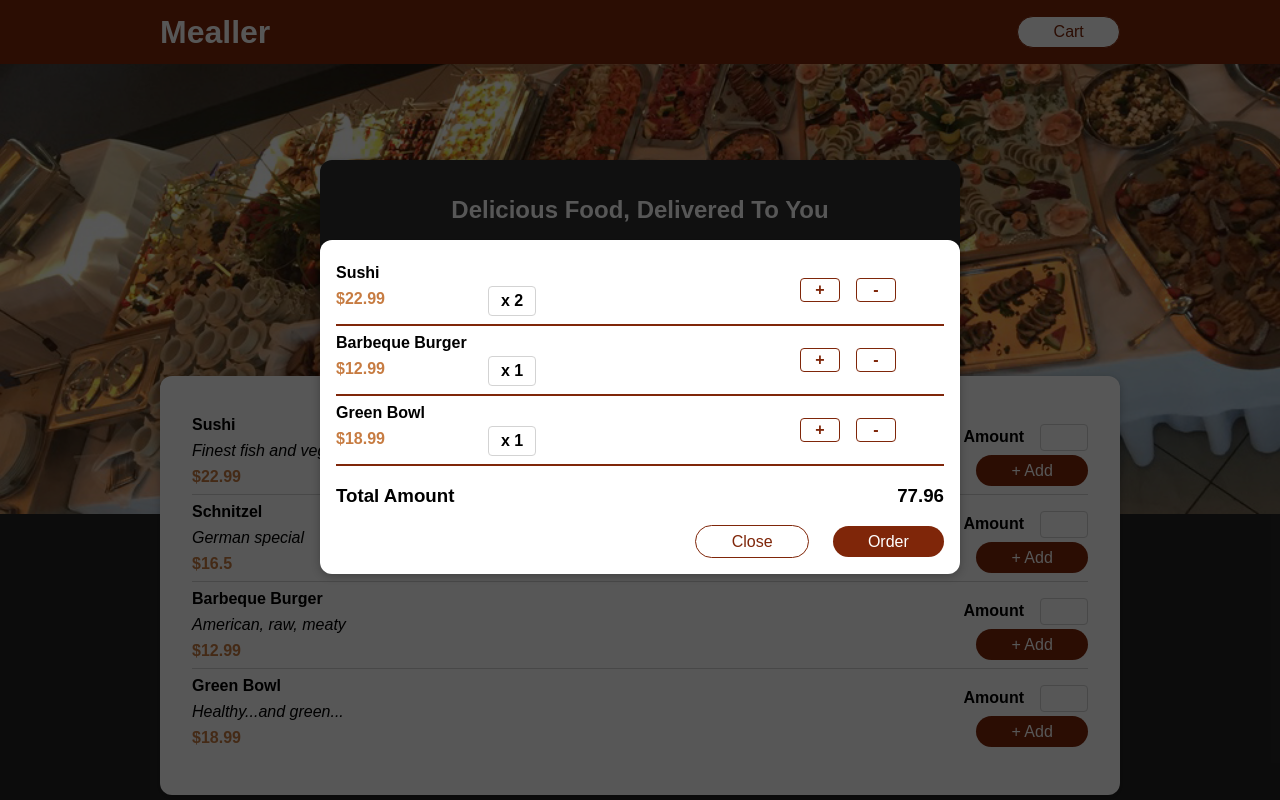
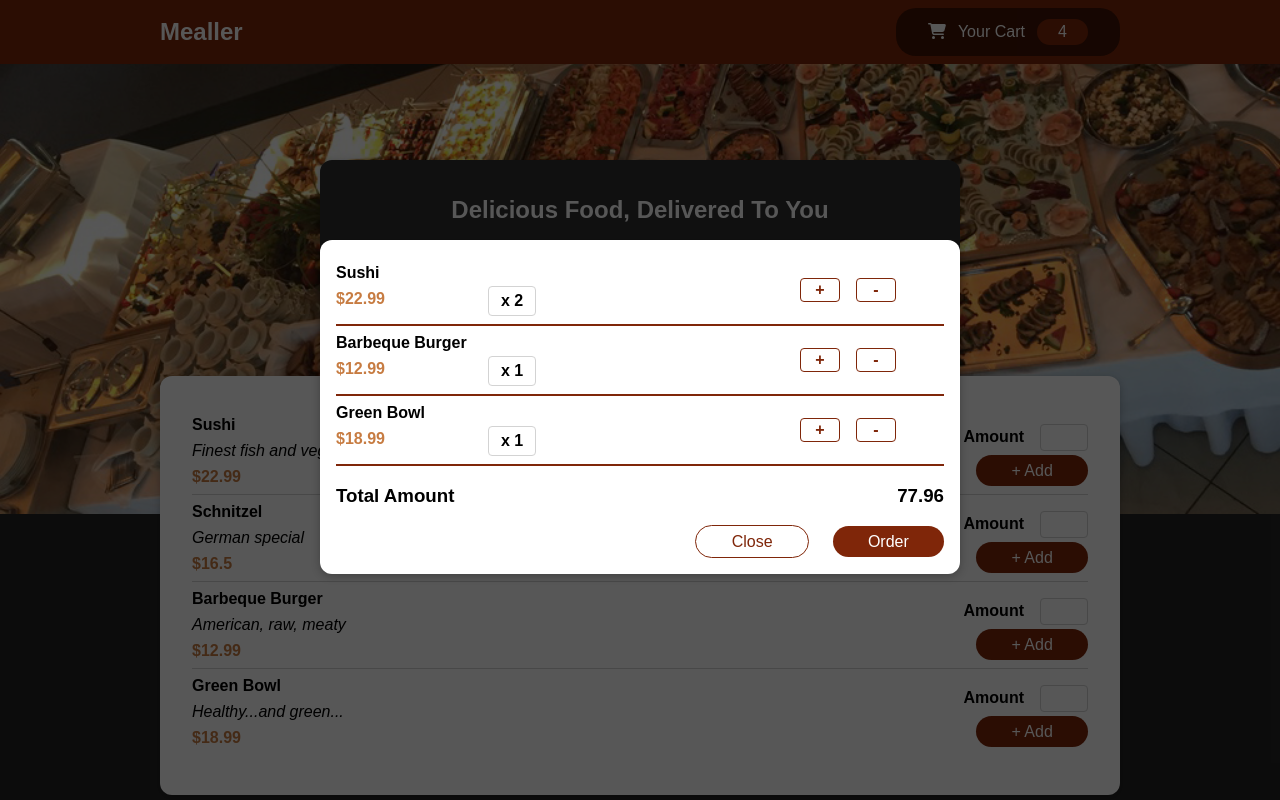
Before and after one commit to harumamburu/mealler, a React (Create React App) app: page / in a window 1280 px wide. Built offline with nearby package versions, Linux system fonts and the light colour scheme.

Commit message:
Add Cart Button

```diff
--- /dev/null
+++ b/src/components/ui/header/CartButton.js
@@ -0,0 +1,19 @@
+import { FontAwesomeIcon } from '@fortawesome/react-fontawesome';
+import { faCartShopping } from '@fortawesome/free-solid-svg-icons';
+
+import Button from '../button/Button';
+import styles from './CartButton.module.css';
+
+const CartButton = () => {
+  return (
+    <Button className={styles.cartbutton}>
+      <FontAwesomeIcon icon={faCartShopping} />
+      <label htmlFor="cartAmt">Your Cart</label>
+      <input id="cartAmt" type="text" value="4" size={'4'.length} readOnly />
+    </Button>
+  );
+};
+
+CartButton.propTypes = {};
+
+export default CartButton;
--- /dev/null
+++ b/src/components/ui/header/CartButton.module.css
@@ -0,0 +1,31 @@
+.cartbutton {
+  color: white;
+  background: #401305;
+  border: none;
+  outline: none;
+  padding: 0.7rem 2rem;
+}
+
+.cartbutton:active,
+.cartbutton:hover{
+  color: #401305;
+  background: white;
+}
+
+.cartbutton label {
+  margin: 0 0.75rem;
+  cursor: pointer;
+}
+
+.cartbutton input {
+  font: inherit;
+  text-align: center;
+  color: white;
+  background: #7f2609;
+  border: none;
+  border-radius: 20px;
+  outline: none;
+  width: auto;
+  padding: 0.25rem 0.66rem;
+  cursor: pointer;
+}
--- a/src/components/ui/header/Header.js
+++ b/src/components/ui/header/Header.js
@@ -1,12 +1,12 @@
-import Button from '../button/Button';
+import CartButton from './CartButton';
 import styles from './Header.module.css';
 
 const Header = () => {
   return (
-    <header className={styles.header}>
+    <nav className={styles.header}>
       <h1>Mealler</h1>
-      <Button>Cart</Button>
-    </header>
+      <CartButton />
+    </nav>
   );
 };
 
```
